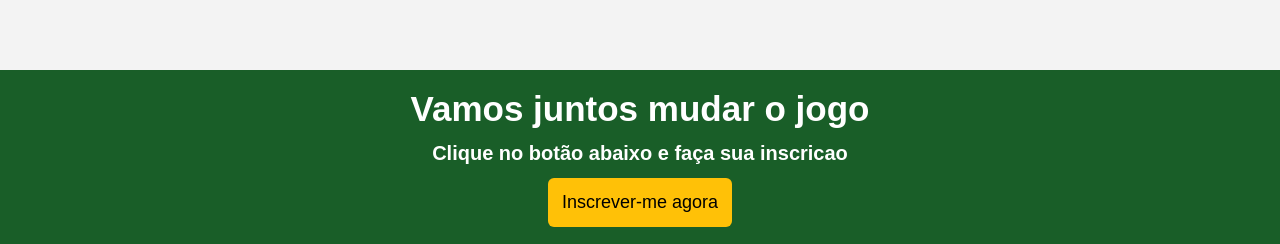
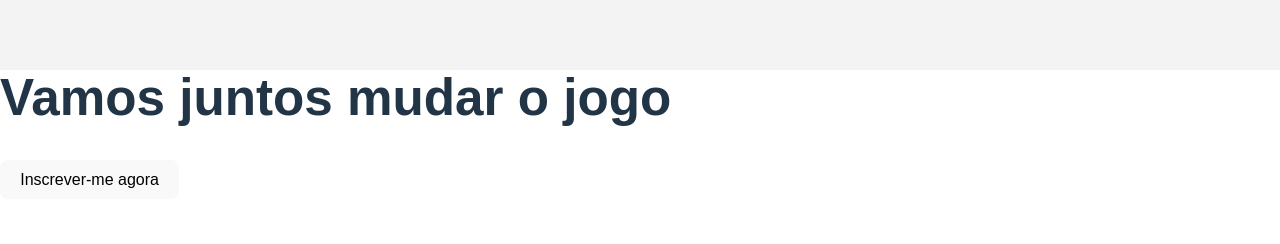
Before and after one commit to DaniloSVJ/lading-page-imersao-online-store, a React (Vite) app: page / in a window 1280 px wide. Shown: the part 1710-1954 px from the top of the page. After the commit the page ends 1909 px from the top, so only its background shows below. Built offline with nearby package versions, Linux system fonts and the light colour scheme.

Commit message:
correcao de nomes

```diff
--- a/src/styles/landing.css
+++ b/src/styles/landing.css
@@ -82,6 +82,8 @@ body {
 }
 
 .hero-text button {
+  color: #000;
+
   width: 400px;
 }
 
@@ -106,7 +108,11 @@ body {
   max-width: 380px;
   border-radius: 10px;
 }
-
+#photo-tutor {
+  width: 200px;
+  height: 200px;
+  border-radius: 60%;
+}
 /* PASSOS##0f7b6c; */
 
 .steps {
@@ -159,6 +165,7 @@ p {
 
 .learn {
   display: flex;
+  background-color: #fff;
   flex-direction: column;
   align-items: center;
   padding: 20px;
@@ -290,14 +297,14 @@ h2 {
   max-width: 100%;
 }
 
-/* footeer */
+/* footer */
 
-.footeer {
+.footer {
   background: linear-gradient(135deg, #195e28, #195e28);
   padding: 20px 0;
   color: white;
 }
-.footeer-container {
+.footer-container {
   display: flex;
   flex-direction: column;
   align-items: center;
@@ -306,22 +313,23 @@ h2 {
   margin: auto;
   width: 100%;
 }
-.footeer-container h1 {
+.footer-container h1 {
   text-align: center;
   font-size: 35px;
 }
-.footeer-container h1,
+.footer-container h1,
 p {
   margin-bottom: 10px;
 }
-#p-footeer {
+#p-footer {
   font-size: 20px;
   font-weight: bold;
 }
-.footeer button {
+.footer button {
   padding: 14px;
   background: #ffc107;
   border: none;
+  color: #000;
   font-size: 18px;
   border-radius: 6px;
   cursor: pointer;
@@ -349,6 +357,7 @@ input {
     font-size: 1.6rem;
   }
   .hero-text button {
+    color: #000;
     width: 60%;
   }
 
@@ -375,7 +384,7 @@ input {
   .container-paragraphs {
     padding: 35px;
   }
-  .footeer-container {
+  .footer-container {
     padding: 35px;
   }
 }
```
Also changed, not shown: src/components/Footer.tsx (added, +26 -0 lines).
